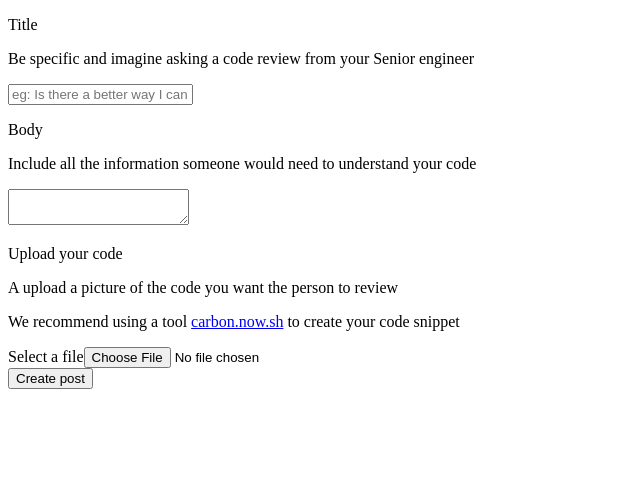
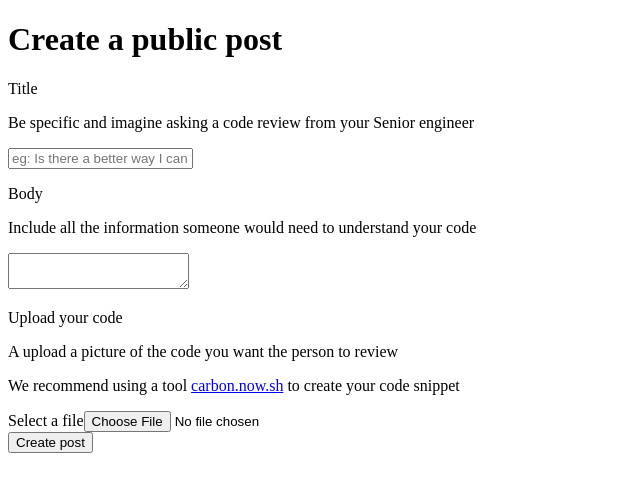
Before and after one commit to listentothefrog/reviewurcode, a Next.js app: page /create in a window 1280 px wide. Shown: the top 492 px of the page, without its empty margins (0-640 px from the left). Built offline with nearby package versions, Linux system fonts and the light colour scheme.

Commit message:
added title and divider

```diff
--- a/components/Dashboard/CreateCodeReviewPost.tsx
+++ b/components/Dashboard/CreateCodeReviewPost.tsx
@@ -8,7 +8,11 @@ const CreateCodeReviewPost = () => {
         className="m-2 sm:m-0 flex flex-col w-full h-full"
       >
         <div className="w-full">
-          <p className="font-bold">Title</p>
+          <h1 className="text-2xl sm:text-4xl font-bold">
+            Create a public post
+          </h1>
+          <div className="w-full border border-gray-500 mt-2"></div>
+          <p className="font-bold mt-2">Title</p>
           <p className="text-gray-400">
             Be specific and imagine asking a code review from your Senior
             engineer
```
